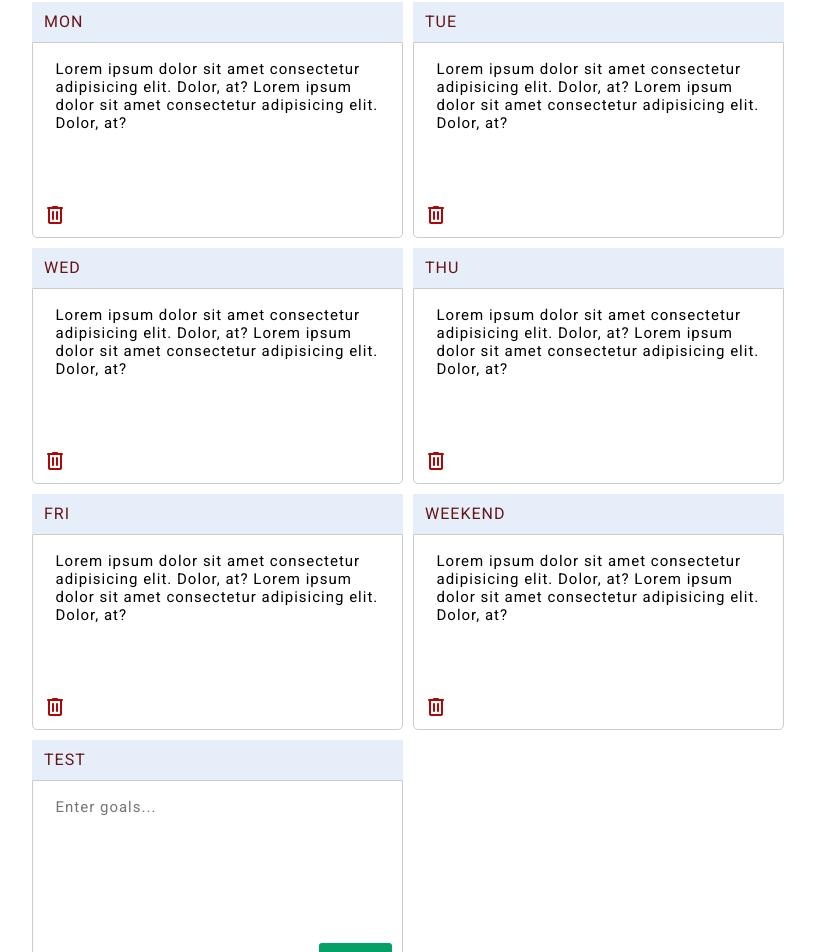
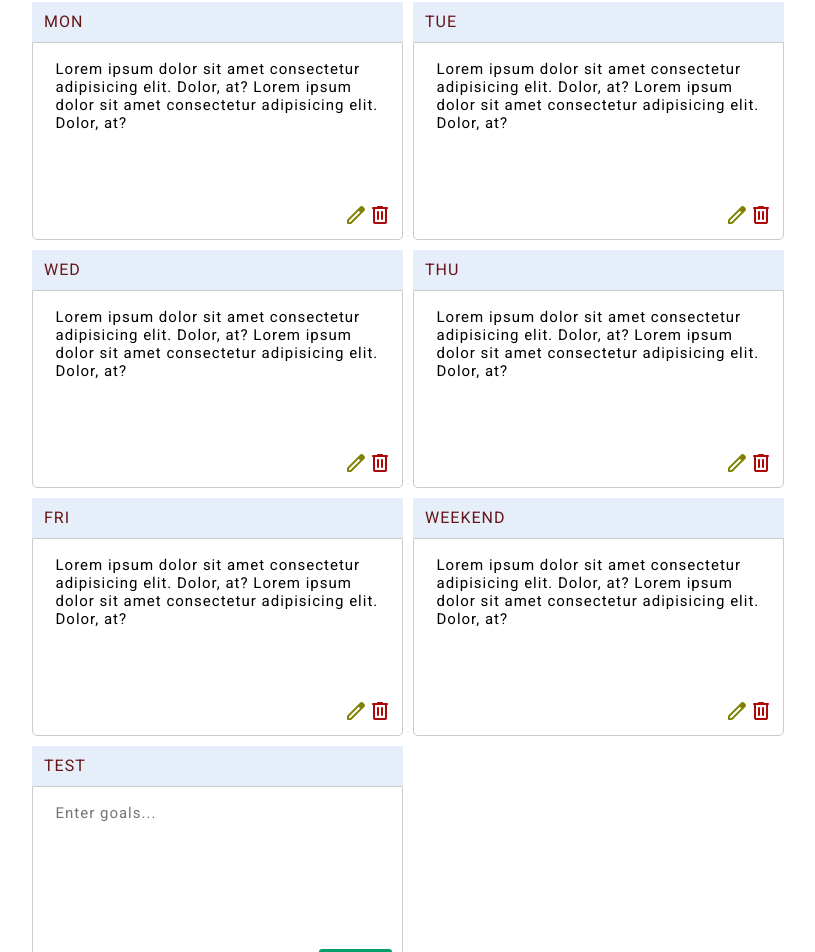
Before and after one commit to akpg02/weekly-goals, a React (Create React App) app: page / in a window 1280 px wide. Shown: the part 816-1768 px from the top of the page, without its empty margins (232-1047 px from the left). Built offline with nearby package versions, Linux system fonts and the light colour scheme.

Commit message:
added styling to edit option for daily goals note pages

```diff
--- a/src/components/note-components/note/note.css
+++ b/src/components/note-components/note/note.css
@@ -26,14 +26,18 @@
   overflow-y: scroll;
 }
 
-.day-goals-footer {
+.day-goals-footer.note {
   display: flex;
   justify-content: flex-end;
-  width: 100%;
 }
 
 .day-goals-footer span.remove {
   color: #ad0707;
   cursor: pointer;
 }
+
+.day-goals-footer .options .edit {
+  color: rgb(129, 129, 4);
+  cursor: pointer;
+}
 /* End of Daily Goals */
--- a/src/components/note-components/note/note.jsx
+++ b/src/components/note-components/note/note.jsx
@@ -1,7 +1,7 @@
 import React from "react";
 import "./note.css";
 
-function Note({ id, day, deleteNote, text }) {
+function Note({ id, day, deleteNote, editNote, text }) {
   return (
     <div className="day-goals">
       <p className="title">{day || "Test"}</p>
@@ -9,7 +9,14 @@ function Note({ id, day, deleteNote, text }) {
         <div className="note-body" name={` ${day}-goal`} id={`${day}-goal`}>
           {text}
         </div>
-        <div className="day-goals-footer">
+        <div className="day-goals-footer note">
+          <div className="options">
+            <span
+              className="material-symbols-rounded edit"
+              onClick={() => editNote(id)}
+            >
+              edit
+            </span>
             <span
               className="material-symbols-rounded remove"
               onClick={() => deleteNote(id)}
@@ -19,6 +26,7 @@ function Note({ id, day, deleteNote, text }) {
           </div>
         </div>
       </div>
+    </div>
   );
 }
 
--- a/src/components/note-components/notes/notes.jsx
+++ b/src/components/note-components/notes/notes.jsx
@@ -56,6 +56,8 @@ function Notes() {
     setNotes(filtered);
   };
 
+  const editNote = (id) => {};
+
   return (
     <div className="daily-goals-section">
       {notes.map((n) => (
@@ -65,6 +67,7 @@ function Notes() {
           day={n.day}
           text={n.text}
           deleteNote={deleteNote}
+          editNote={editNote}
         />
       ))}
       <CreateNote
```
Lines whose indentation alone changed are shown as unchanged.
